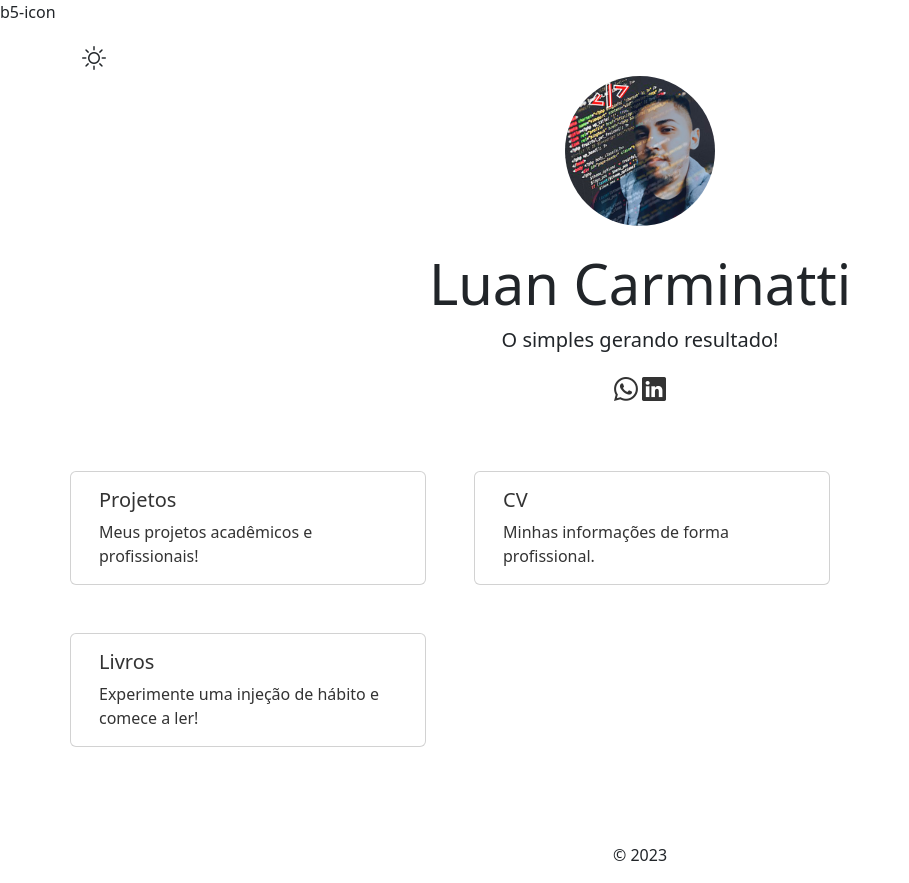
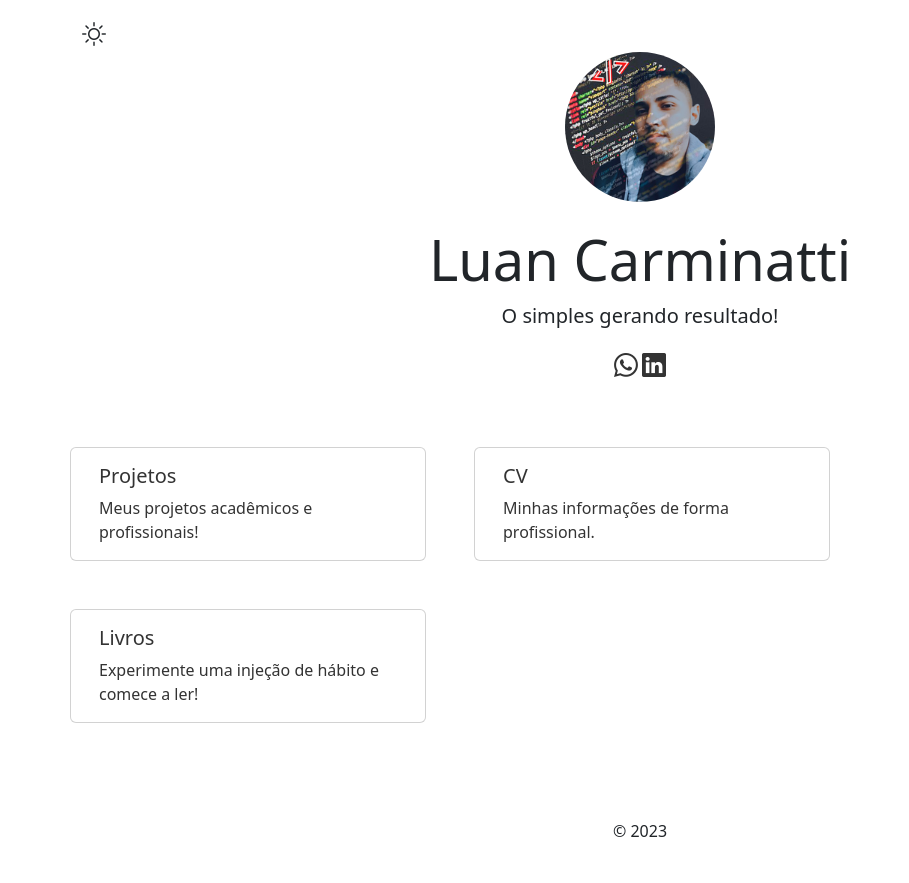
Before and after one commit to Minatti/luancarminatti, a Django app: page / in a window 1280 px wide. Shown: the whole page, without its empty margins (0-909 px from the left). After the commit the page ends 837 px from the top, so only its background shows below. Run offline with Django 4.2, Linux system fonts and the light colour scheme; some libraries are stand-ins or nearby versions.

Commit message:
remove text

```diff
--- a/project_setup/app_luancarminatti/templates/base.html
+++ b/project_setup/app_luancarminatti/templates/base.html
@@ -6,8 +6,6 @@
     <meta charset="UTF-8">
     <meta name="viewport" content="width=device-width, initial-scale=1.0">
     <link rel="stylesheet" href="https://cdn.jsdelivr.net/npm/bootstrap-icons@1.11.1/font/bootstrap-icons.css">
-    <link rel="icon" type="image/x-icon" href="/images/favicon.ico">
-    b5-icon
     {% bootstrap_css %}
     <link rel="stylesheet" type="text/css" href="{% static 'css/styles.css' %}">
     <title>Luan Carminatti</title>
```
